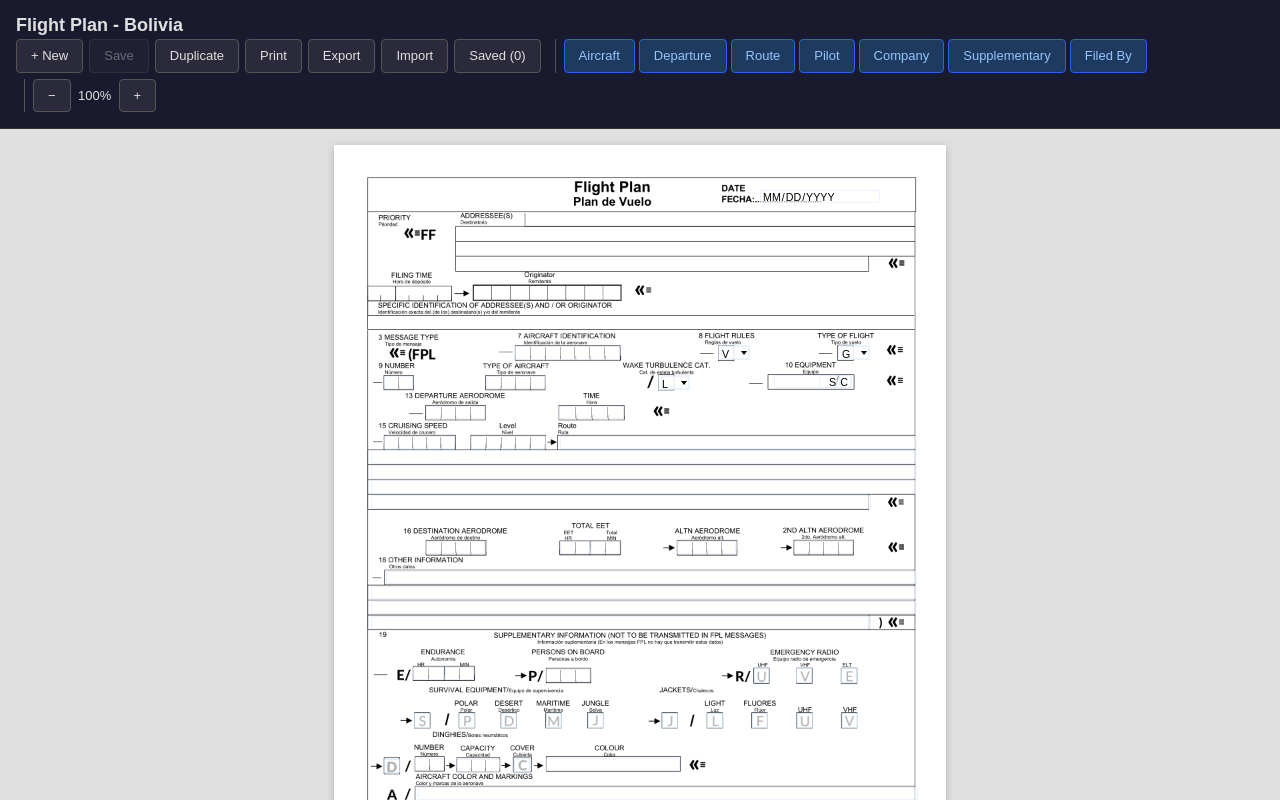
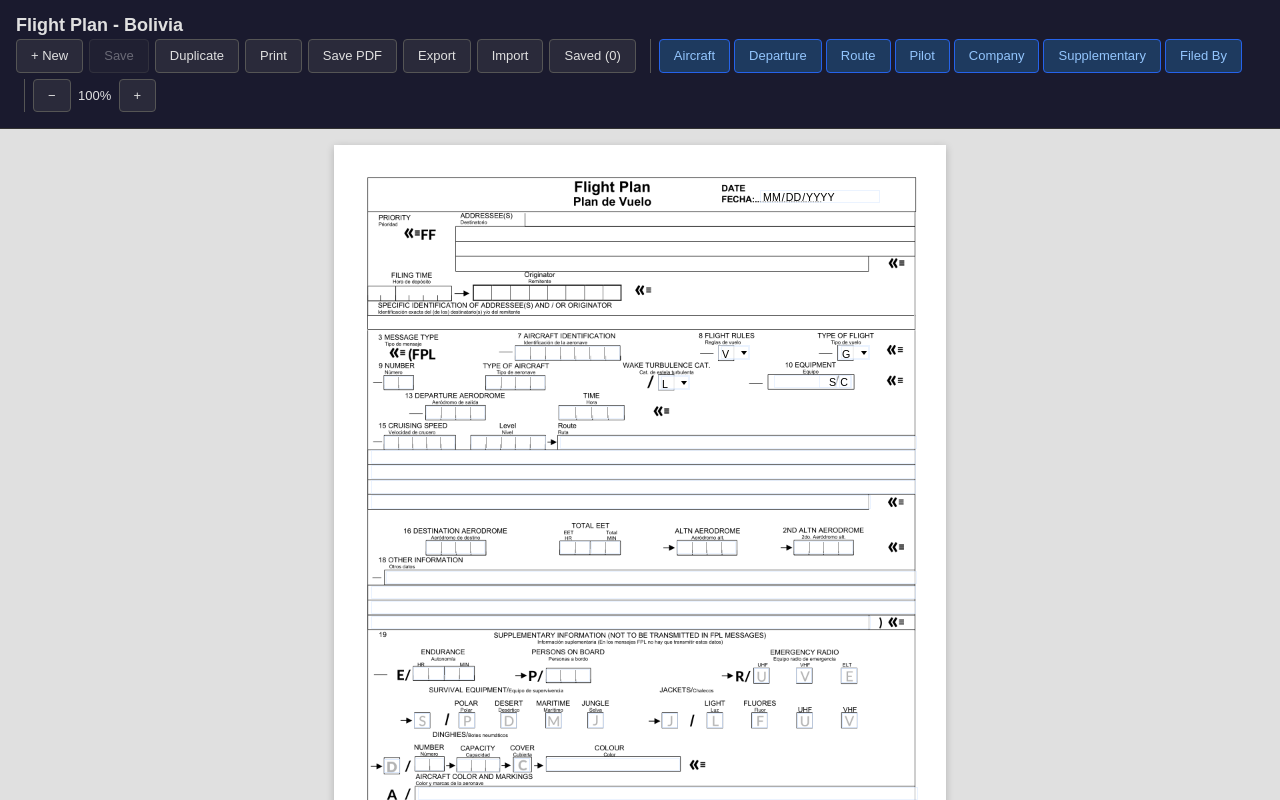
Before and after one commit to muchachopolo/flight-plan, a React (Vite) app: page /#/ in a window 1280 px wide. Shown: the top 800 px of the page. Built offline with nearby package versions, Linux system fonts and the light colour scheme.

Commit message:
savePDF feature

```diff
--- a/package.json
+++ b/package.json
@@ -11,6 +11,7 @@
   },
   "dependencies": {
     "@tailwindcss/vite": "^4.3.2",
+    "jspdf": "^4.2.1",
     "react": "^19.2.7",
     "react-dom": "^19.2.7",
     "react-router-dom": "^7.18.1",
--- a/src/FlightPlanForm.tsx
+++ b/src/FlightPlanForm.tsx
@@ -5,6 +5,7 @@ import { savePlan, loadAllPlans, deletePlan, loadPlan, exportAllData, importAllD
 import type { TemplateSection } from './templateTypes';
 import TemplateModal from './TemplateModal';
 import { useTheme } from './ThemeContext';
+import jsPDF from 'jspdf';
 import './FlightPlanForm.css';
 
 type F = keyof FlightPlan;
@@ -255,6 +256,57 @@ export default function FlightPlanForm() {
 
   const handlePrint = useCallback(() => { window.print(); }, []);
 
+  const handleSavePdf = useCallback(async () => {
+    const bgImg = document.querySelector<HTMLImageElement>('.fp-bg');
+    if (!bgImg) return;
+    const img = new Image();
+    img.crossOrigin = 'anonymous';
+    img.src = bgImg.src;
+    await new Promise((resolve, reject) => { img.onload = resolve; img.onerror = reject; });
+    const pdf = new jsPDF({ orientation: 'portrait', unit: 'pt', format: 'letter' });
+    pdf.addImage(img, 'PNG', 0, 0, 612, 792);
+    pdf.setFontSize(11);
+    FIELDS.forEach(([key, x, y, w, h]) => {
+      let val = String(plan[key] ?? '');
+      if (!val) return;
+      if (key === 'date' && val.match(/^\d{4}-\d{2}-\d{2}$/)) val = formatDateForPrint(val);
+      const gLen = GRID_FIELDS[key as F] ?? 0;
+      const adjY = y - 2;
+      if (gLen) {
+        const padded = val.padEnd(gLen);
+        const cw = w / gLen;
+        padded.split('').forEach((ch, i) => {
+          pdf.text(ch, x + cw * i + cw / 2, adjY + h / 2 + 1, { align: 'center', baseline: 'middle' });
+        });
+      } else if (key === 'equipment') {
+        const [comm = '', surv = ''] = val.split('/');
+        const slashX = x + 62;
+        if (comm) pdf.text(comm, slashX - 3, adjY + h / 2 + 1, { align: 'right', baseline: 'middle' });
+        if (surv) pdf.text(surv, slashX + 4, adjY + h / 2 + 1, { align: 'left', baseline: 'middle' });
+      } else {
+        pdf.text(val, x + 1, adjY + h / 2 + 1, { align: 'left', baseline: 'middle' });
+      }
+    });
+    CHECKBOXES.filter(([k]) => plan[k]).forEach(([, x, y, cw, ch]) => {
+      pdf.setFontSize(13);
+      pdf.setFont('Helvetica', 'bold');
+      pdf.text('X', x + cw / 2, y + ch / 2 + 1, { align: 'center', baseline: 'middle' });
+      pdf.setFontSize(8);
+      pdf.setFont('Helvetica', 'normal');
+    });
+    const c = document.getElementById('fp-form');
+    c?.querySelectorAll('.fp-overlay-input, .fp-overlay-select, .fp-select-wrap, .fp-equip-wrap, .fp-char-grid').forEach(e => (e as HTMLElement).style.setProperty('display', 'none', 'important'));
+    c?.querySelectorAll('.fp-print-value').forEach(e => { const ev = e as HTMLElement; ev.style.setProperty('display', 'flex', 'important'); ev.style.setProperty('align-items', 'center', 'important'); });
+    c?.querySelectorAll('.fp-print-grid').forEach(e => (e as HTMLElement).style.setProperty('display', 'flex', 'important'));
+    c?.querySelectorAll('.fp-check-x').forEach(e => (e as HTMLElement).style.setProperty('opacity', '0', 'important'));
+    const name = (plan.aircraftIdentification || 'flight-plan').replace(/\s+/g, '_');
+    pdf.save(`${name}.pdf`);
+    c?.querySelectorAll('.fp-overlay-input, .fp-overlay-select, .fp-select-wrap, .fp-equip-wrap, .fp-char-grid').forEach(e => (e as HTMLElement).style.removeProperty('display'));
+    c?.querySelectorAll('.fp-print-value').forEach(e => { const ev = e as HTMLElement; ev.style.removeProperty('display'); ev.style.removeProperty('align-items'); });
+    c?.querySelectorAll('.fp-print-grid').forEach(e => (e as HTMLElement).style.removeProperty('display'));
+    c?.querySelectorAll('.fp-check-x').forEach(e => (e as HTMLElement).style.removeProperty('opacity'));
+  }, [plan]);
+
   const handleExport = useCallback(() => {
     const json = exportAllData();
     const blob = new Blob([json], { type: 'application/json' });
@@ -315,6 +367,7 @@ export default function FlightPlanForm() {
           <button onClick={handleSave} disabled={!dirty}>Save</button>
           <button onClick={handleDuplicate}>Duplicate</button>
           <button onClick={handlePrint}>Print</button>
+          <button onClick={handleSavePdf}>Save PDF</button>
           <button onClick={handleExport}>Export</button>
           <button onClick={handleImport}>Import</button>
           <button onClick={() => setShowSavedList(!showSavedList)}>Saved ({saved.length})</button>
@@ -527,10 +580,18 @@ export default function FlightPlanForm() {
                 <div
                   key={`print-${field}`}
                   className="fp-print-value"
-                  style={{ left: x, top: y, width: w, height: h, ...(field === 'equipment' ? { justifyContent: 'flex-end', wordSpacing: '1ch' } : {}) }}
+                  style={{ left: x, top: y, width: w, height: h }}
                 >
                   {field === 'equipment'
-                    ? raw.replace('/', ' ')
+                    ? (() => {
+                        const [a, b] = raw.split('/');
+                        return (
+                          <span style={{ position: 'relative', width: '100%', height: '100%' }}>
+                            {a && <span style={{ position: 'absolute', right: w - 59, top: 0, bottom: 0, display: 'flex', alignItems: 'center' }}>{a}</span>}
+                            {b && <span style={{ position: 'absolute', left: 66, top: 0, bottom: 0, display: 'flex', alignItems: 'center' }}>{b}</span>}
+                          </span>
+                        );
+                      })()
                     : content}
                 </div>
               );
```
Also changed, not shown: 1 other file (tests, documents, lock files or other folders).
